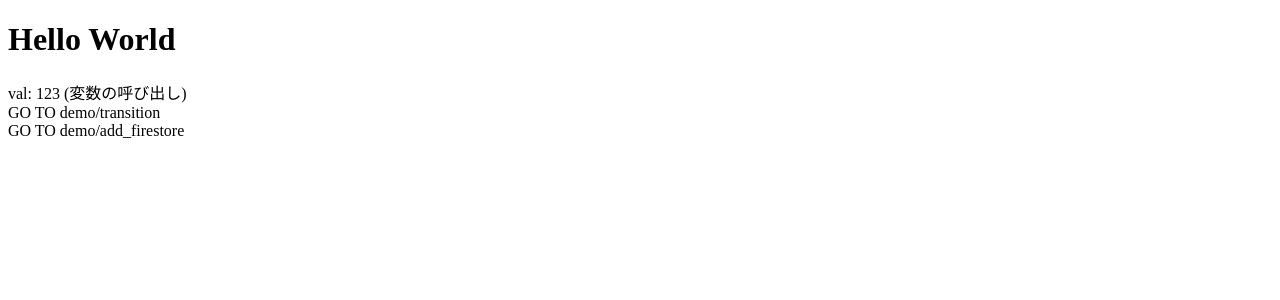
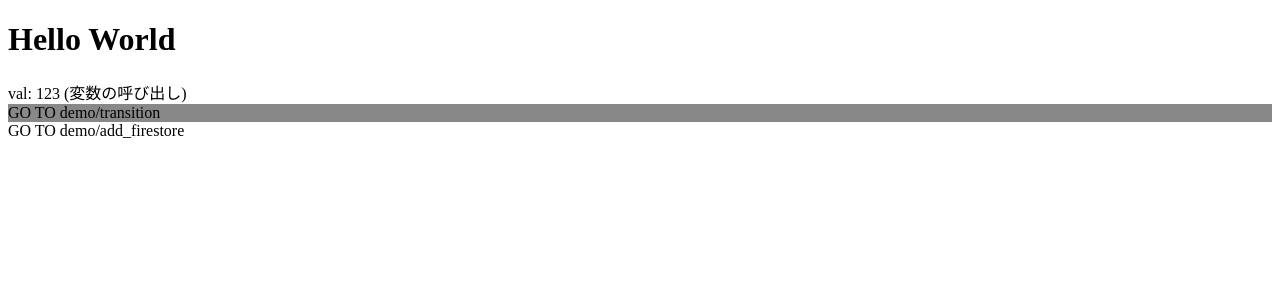
Before and after one commit to hoshii-tanni/youWIP, a Nuxt app: page / in a window 1280 px wide. Shown: the top 300 px of the page. Built offline with nearby package versions, Linux system fonts and the light colour scheme.

Commit message:
[new] scssの導入

```diff
--- a/nuxt.config.js
+++ b/nuxt.config.js
@@ -1,5 +1,9 @@
 import path from 'path'
 import fs from 'fs'
+
+// ファイル上部で以下のモジュール読み込みを追加
+const Sass = require('sass')
+const Fiber = require('fibers')
 
 export default {
   // Disable server-side rendering: https://go.nuxtjs.dev/ssr-mode
@@ -68,6 +72,19 @@ export default {
 
   // Build Configuration: https://go.nuxtjs.dev/config-build
   build: {
+    loaders: {
+      scss: {
+        implementation: Sass,
+        sassOptions: {
+          fiber: Fiber
+        }
+      }
+    },
+    /*
+     ** You can extend webpack config here
+     */
+    extend (config, ctx) {
+    }
   },
 
   server: {
--- a/package.json
+++ b/package.json
@@ -11,12 +11,16 @@
   "dependencies": {
     "@nuxtjs/firebase": "^7.6.1",
     "@nuxtjs/tailwindcss": "^4.2.1",
+    "@types/fibers": "^3.1.1",
     "autoprefixer": "^10.3.4",
     "core-js": "^3.15.1",
+    "fibers": "^5.0.0",
     "firebase": "8.3.1",
     "firebase-tools": "^9.17.0",
     "nuxt": "^2.15.7",
     "postcss": "^8.3.6",
+    "sass": "1.37.5",
+    "sass-loader": "10.1.0",
     "tailwindcss": "^2.2.10"
   },
   "devDependencies": {}
--- a/pages/index.vue
+++ b/pages/index.vue
@@ -1,9 +1,9 @@
 <!-- 以下 HTML ／ template直下はタグを1つしか置けない -->
 <template>
-  <div class="p-2 box-border">
+  <div class="a p-2 box-border">
     <h1 class="bg-gray-300">Hello World</h1> <!-- デフォルトのh1スタイルが無効に -->
     <div @click="test()">val: {{ val }} (変数の呼び出し)</div>
-    <div class="bg-green-100 p-4 my-2 font-bold" @click="$router.push('/demo/transition')">GO TO demo/transition</div>
+    <div class="b p-4 my-2 font-bold" @click="$router.push('/demo/transition')">GO TO demo/transition</div>
     <div class="bg-green-100 p-4 my-2 font-bold" @click="$router.push('/demo/add_firestore')">GO TO demo/add_firestore</div>
   </div>
 </template>
@@ -72,6 +72,10 @@ export default {
 
 
 <!-- 以下 CSS -->
-<style scoped>
-
+<style lang="scss" scoped>
+.a {
+  .b {
+    background-color: #888;
+  }
+}
 </style>
```
Also changed, not shown: 1 other file (tests, documents, lock files or other folders).
